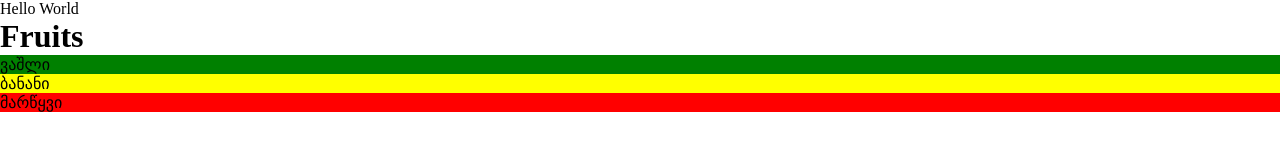
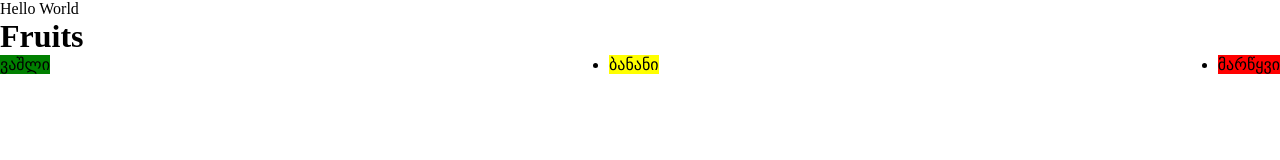
Before and after one commit to LukaMamporia/classwork4, a plain HTML site: page index.html in a window 1280 px wide. Drawn offline with Linux system fonts and the light colour scheme.

Commit message:
adding flex

```diff
--- a/index.html
+++ b/index.html
@@ -9,7 +9,7 @@
   <body>
     Hello World
     <h1>Fruits</h1>
-    <ul>
+    <ul class="container">
       <li class="fruitOne">ვაშლი</li>
       <li class="fruitTwo">ბანანი</li>
       <li class="fruitThree">მარწყვი</li>
--- a/styles/styles.css
+++ b/styles/styles.css
@@ -15,3 +15,9 @@
 .fruitThree {
   background-color: red;
 }
+
+.container {
+  display: flex;
+  justify-content: space-between;
+  max-width: 100vw;
+}
```
